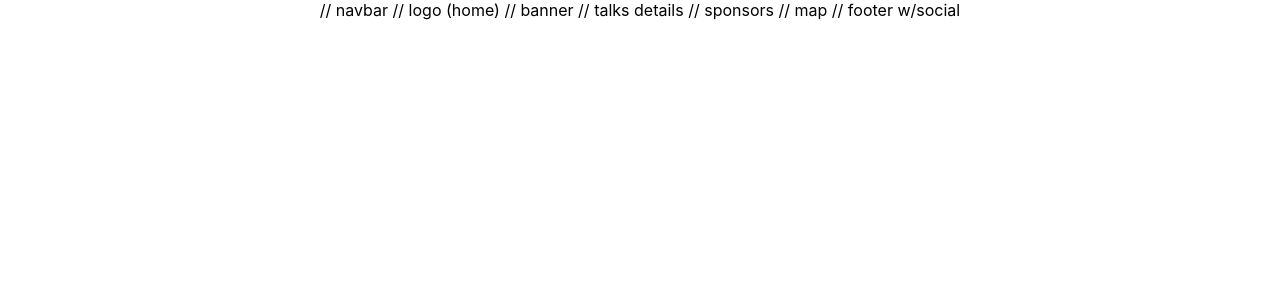
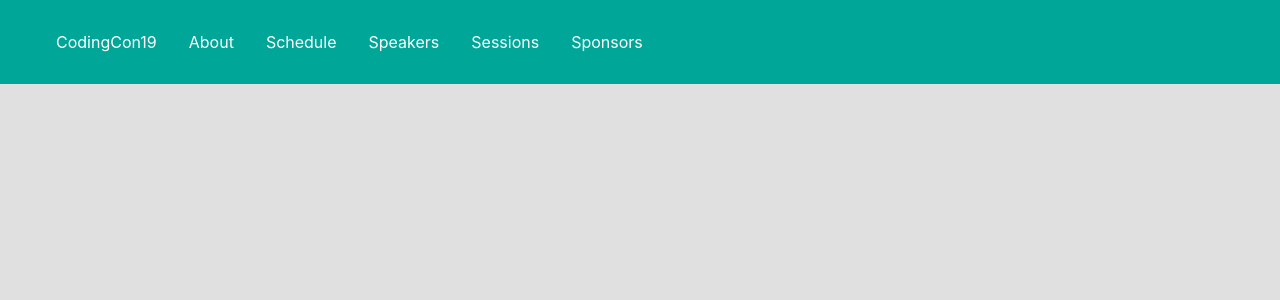
Before and after one commit to mastershif/codingcon19, a React (Create React App) app: page / in a window 1280 px wide. Shown: the top 300 px of the page. Built offline with nearby package versions, Linux system fonts and the light colour scheme.

Commit message:
Add some initial components

```diff
--- a/src/App.js
+++ b/src/App.js
@@ -1,19 +1,31 @@
-import React from 'react';
-import './App.css';
-import styled from 'styled-components';
+import React, { Component } from "react";
+import styled from "styled-components";
 
-function App() {
-  return (
-    <div className="App">
-      // navbar
-      // logo (home)
-      // banner
-      // talks details
-      // sponsors
-      // map
-      // footer w/social
-    </div>
-  );
+// components
+import Navbar from "./components/Navbar";
+
+class App extends Component {
+  render() {
+    return (
+      <Container>
+        <Navbar />
+        {/* <Logo />
+        <Banner />
+        <TalkDetales />
+        <Map />
+        <Sponsors />
+        <Footer /> */}
+      </Container>
+    );
+  }
 }
 
 export default App;
+
+const Container = styled.div`
+  width: 100vw;
+  min-height: 100vh;
+  background: #e0e0e0;
+  display: flex;
+  flex-direction: column;
+`;
--- /dev/null
+++ b/src/components/Navbar.js
@@ -0,0 +1,42 @@
+import React, { Component } from "react";
+import styled from "styled-components";
+
+// components
+// import Button from "./common/Button";
+
+class Navbar extends Component {
+  render() {
+    return (
+      <Container>
+        <Menu>
+          <MenuItem>CodingCon19</MenuItem>
+          <MenuItem>About</MenuItem>
+          <MenuItem>Schedule</MenuItem>
+          <MenuItem>Speakers</MenuItem>
+          <MenuItem>Sessions</MenuItem>
+          <MenuItem>Sponsors</MenuItem>
+        </Menu>
+      </Container>
+    );
+  }
+}
+
+export default Navbar;
+
+const Container = styled.div`
+  width: 100%;
+  min-height: 60px;
+  background: #00a798;
+  display: flex;
+  box-sizing: border-box;
+`;
+const Menu = styled.ul`
+  color: #fff;
+  list-style: none;
+  display: flex;
+  justify-content: space-between;
+  flex-direction: row;
+`;
+const MenuItem = styled.li`
+  padding: 1em;
+`;
--- /dev/null
+++ b/src/components/common/Button.js
@@ -0,0 +1,29 @@
+import React from "react";
+import styled from "styled-components";
+
+const Button = ({ children, onClick, className }) => (
+  <Container onClick={onClick} className={className}>
+    {children}
+  </Container>
+);
+
+export default Button;
+
+const Container = styled.div`
+  width: 120px;
+  height: 40px;
+  background: blue;
+  color: #fff;
+  display: flex;
+  align-items: center;
+  justify-content: center;
+  text-transform: uppercase;
+  transition: all 300ms;
+  border-radius: 4px;
+  box-shadow: 0 5px 20px rgba(0, 0, 0, 0);
+  cursor: pointer;
+
+  &:hover {
+    box-shadow: 0 5px 20px rgba(0, 0, 0, 0.5);
+  }
+`;
```
